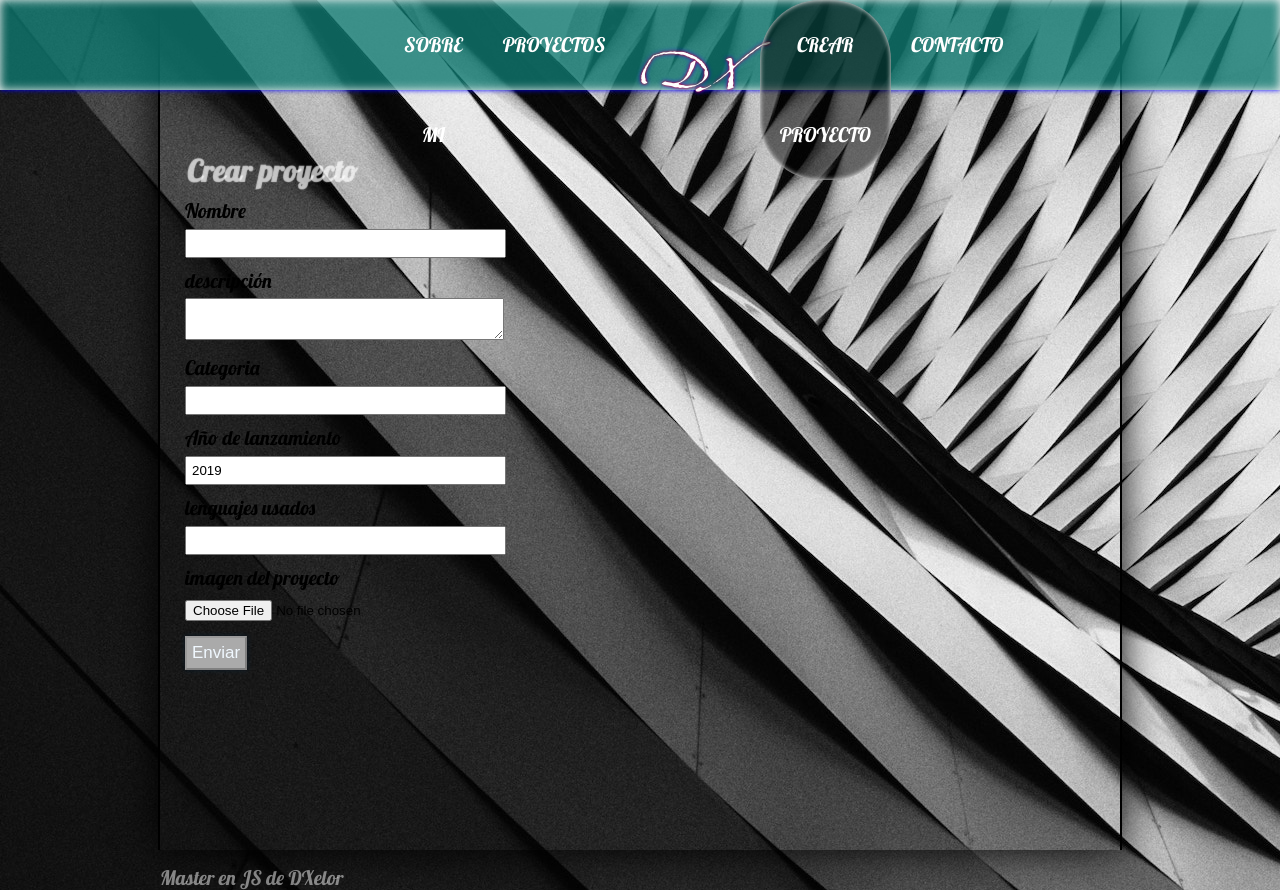
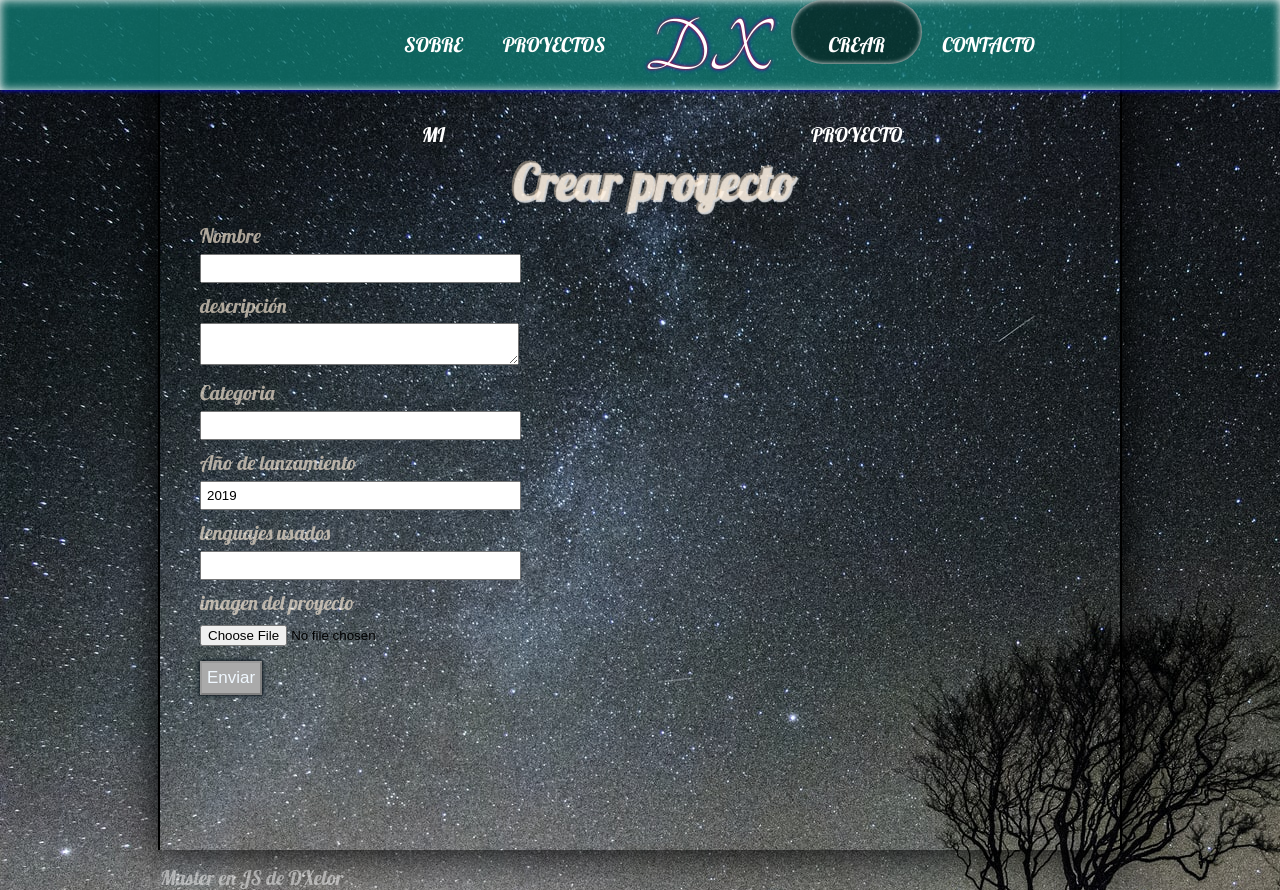
Before and after one commit to DXelor/Web-Portafolio, an Angular app in the folder portafolio/: page /crear-proyecto in a window 1280 px wide. Built offline with nearby package versions, Linux system fonts and the light colour scheme.

Commit message:
añadido estilos y cambio de fondo

```diff
--- a/portafolio/src/app/components/create/create.component.css
+++ b/portafolio/src/app/components/create/create.component.css
@@ -1,23 +1,26 @@
 /*formularios*/
 
-h2{
-    color: white;
-    color: transparent;
-    text-shadow: 2px 2px 1px rgba(255, 255, 255, 0.7);
-    width: 50%;
-    margin-left: 25px;
-    -webkit-background-clip: text;
-    -moz-background-clip: text;
-    background-clip: text;
+.container {
+    display: flex;
+    flex-direction: column;
 }
 
-form{
-    width: 80%;
+h2 {
+    align-self: center;
+    font-size: 50px;
+    color: rgba(255, 228, 196, 0.404);
+    text-shadow: 2px 2px 1px rgba(255, 255, 255, 0.801);
     margin-left: 25px;
 }
 
-form label{
+form {
+    width: 80%;
+    margin-left: 40px;
+}
+
+form label {
     display: block;
+    color: rgba(250, 235, 215, 0.658);
     width: 70%;
     margin-top: 10px;
     margin-bottom: 5px;
@@ -26,13 +29,13 @@ form label{
 form input[type="text"],
 form input[type="number"],
 form input[type="email"],
-form textarea{
+form textarea {
     width: 40%;
     padding: 5px;
 }
 
 form button,
-form input[type="submit"]{
+form input[type="submit"] {
     display: block;
     font-size: 17px;
     padding: 5px;
@@ -42,44 +45,50 @@ form input[type="submit"]{
     box-shadow: 0 0 3px #68ff54, 0 0 5px #89ffff;
     cursor: pointer;
 }
+
 form button:hover,
-form input[type="submit"]:hover{
+form input[type="submit"]:hover {
     background: rgb(27, 131, 50);
     box-shadow: 0 0 3px #b8eeb1, 0 0 5px #65b1f8;
 }
-form input[disabled]{
+
+form input[disabled] {
     background: rgb(170, 170, 170);
     box-shadow: 0 0 3px #0b0c0b, 0 0 5px #162b3f;
     cursor: not-allowed;
 }
-form input[disabled]:hover{
+
+form input[disabled]:hover {
     background: rgb(170, 170, 170);
     box-shadow: 0 0 3px #0b0c0b, 0 0 5px #162b3f;
 }
-p span{
+
+p span {
     color: cornsilk;
     font-size: 13px;
 }
 
+
 /*alertas*/
 
-.message{
+.message {
     width: 50%;
     margin: 8px;
     font-size: 15px;
     padding: 5px;
     border: 1px solid #eee;
 }
-.success{
+
+.success {
     background-color: darkgreen;
     color: cornsilk;
 }
 
-.message a{
+.message a {
     color: cornsilk;
 }
 
-.failed{
+.failed {
     background-color: crimson;
     color: cornsilk;
 }
--- a/portafolio/src/app/components/projects/projects.component.html
+++ b/portafolio/src/app/components/projects/projects.component.html
@@ -1,5 +1,5 @@
 <div class="container">
-    <h2>Projectos</h2>
+    <h2>Proyectos</h2>
     <ul>
         <li *ngFor="let project of projects" class="project">
             <a [routerLink]="['/proyecto', project._id]">
--- a/portafolio/src/assets/css/styles.css
+++ b/portafolio/src/assets/css/styles.css
@@ -54,7 +54,7 @@
 body {
     font-family: "Lobster", Arial, Helvetica, sans-serif;
     font-size: 20px;
-    background: url("../img/zeller.jpg");
+    background: url("../img/jamie.jpg");
     background-attachment: fixed;
 }
 
@@ -96,7 +96,7 @@ header ul li {
 li a {
     padding-right: 20px;
     padding-left: 20px;
-    height: inherit;
+    height: 8vh;
     text-decoration: none;
     color: white;
     transition: all 300ms;
@@ -113,8 +113,10 @@ header a:hover,
 /* LOGO */
 
 #logo {
-    font-family: "Aqilo", Arial, Helvetica, sans-serif;
-    font-size: 45px;
+    font-family: "Tang", Arial, Helvetica, sans-serif;
+    font-size: 78px;
+    font-weight: 500;
+    margin-top: 5px;
     color: aliceblue;
     text-shadow: 0 0 3px #FF0000, 0 0 5px #0000FF;
 }
@@ -126,7 +128,7 @@ header a:hover,
 #logo a:hover {
     box-shadow: 0 0 0;
     background: transparent;
-    transform: scale(1.40, 1.40);
+    transform: scale(1.27, 1.27);
 }
 
 
```
Also changed, not shown: portafolio/src/assets/img/jamie.jpg (added), portafolio/src/assets/img/zeller.jpg (deleted).
